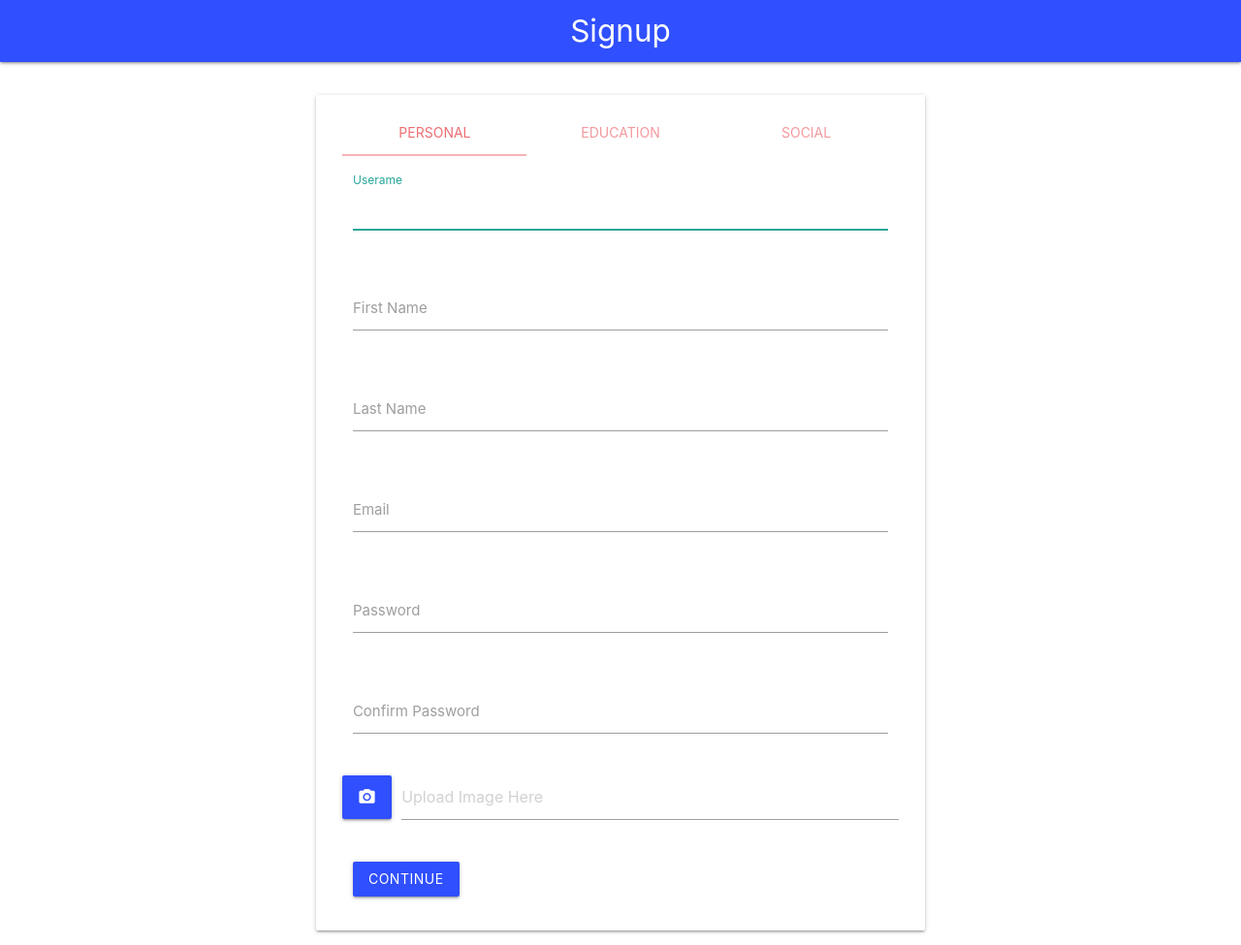
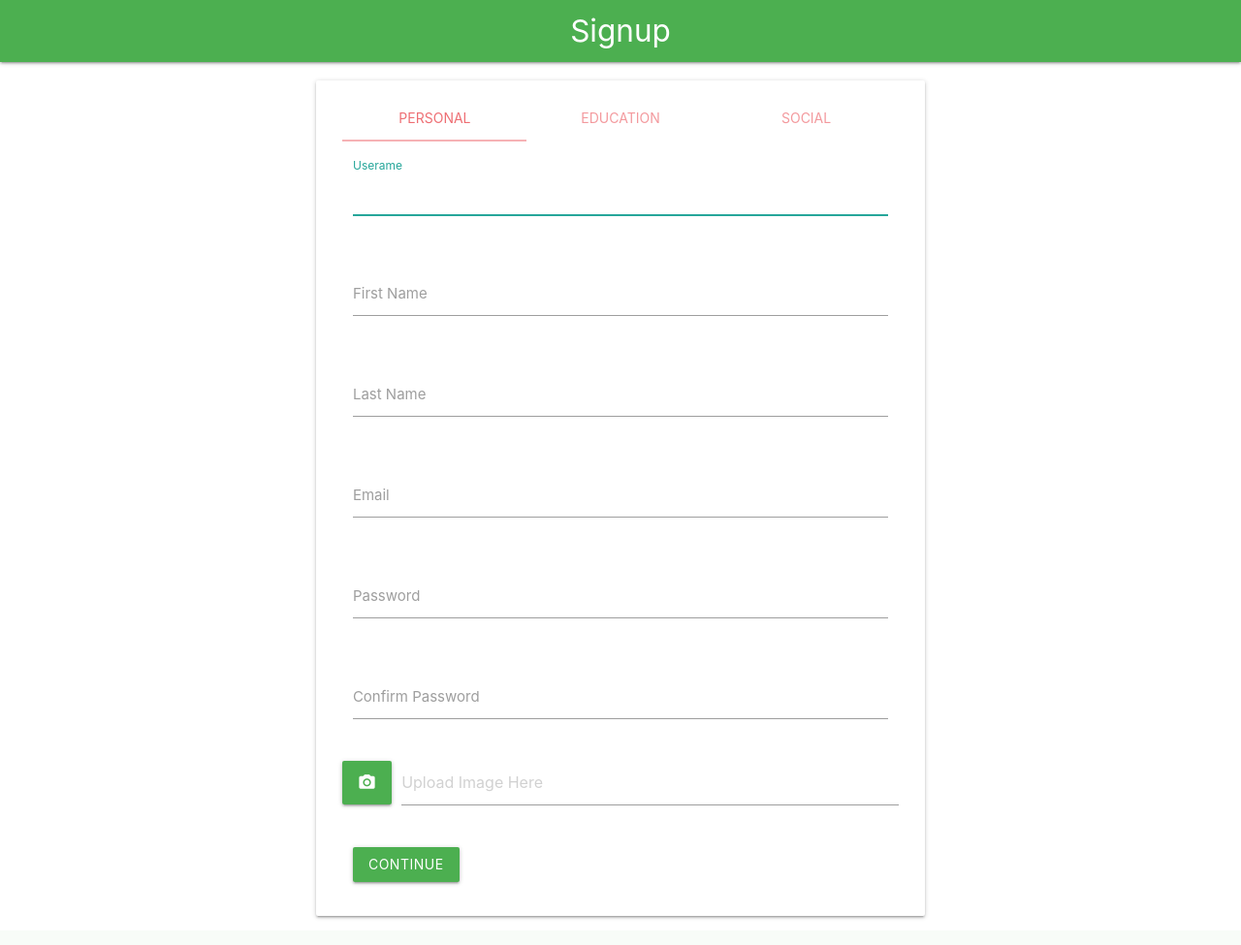
Before and after one commit to ShivsTKD/AlumGal, a Flask app: page /signup in a window 1280 px wide. Shown: the whole page at 97% size. After the commit the page ends 948 px from the top, so only its background shows below. Run offline with Flask 2, Linux system fonts and the light colour scheme; some libraries are stand-ins or nearby versions.

Commit message:
Minor CSS changes

```diff
--- a/App/templates/layout.html
+++ b/App/templates/layout.html
@@ -19,7 +19,7 @@
     </style>
   </head>
   <body>
-    <nav class="indigo accent-4" style="position: fixed; z-index: 1;">
+    <nav class="green" style="position: fixed; z-index: 1;">
       <div class="nav-wrapper">
         <a href="/" class="brand-logo center">{% block page %}{% endblock %}</a>
         <div class="nav-wrapper">
--- a/App/templates/signup.html
+++ b/App/templates/signup.html
@@ -7,7 +7,7 @@
 {{ super() }}
 
 {% block content %}
-<main class="container" style="padding-top: 5em;">
+<main class="container" style="padding-top: 4em;">
     <form id="signupform" class="card" method="post" action="/signup" enctype="multipart/form-data" style="padding: 1em;">
         <div class="row">
             <div class="col s12">
@@ -55,7 +55,7 @@
                     </div>
                     <div class="row">
                         <div class="file-field input-field">
-                            <div class="btn indigo accent-4">
+                            <div class="btn green">
                                 <i class="material-icons">camera_alt</i>
                                 {{ form.img(class="validate", accept="image/*") }}
                             </div>
@@ -64,7 +64,7 @@
                             </div>
                         </div>
                     </div>
-                    <a class="waves-effect waves-light btn indigo accent-4" href="#education-info" onclick="E_Tab()">Continue</a>
+                    <a class="waves-effect waves-light btn green" href="#education-info" onclick="E_Tab()">Continue</a>
                 </div>
 
 
@@ -99,12 +99,12 @@
                             <label for="year">Graduation Year</label>
                         </div>
                     </div>
-                    <a class="waves-effect waves-light btn indigo accent-4" href="#social-info" onclick="S_Tab()">Continue</a>
+                    <a class="waves-effect waves-light btn green" href="#social-info" onclick="S_Tab()">Continue</a>
                 </div>
 
                 <div id="social-info" class="col s12">
-                    <div class="section center indigo-text ">Link Your Social Media Accounts To Connect With Each Other</div>
-                    <div class="divider deep-orange lighten-1" style="margin-bottom: 1em;"></div>
+                    <div class="section center">Link Your Social Media Accounts To Connect With Each Other</div>
+                    <div class="divider green" style="margin-bottom: 1em;"></div>
                     <div class="row">
                         <div class="input-field col s12">
                             <i class="fa fa-facebook prefix"></i>
@@ -127,7 +127,7 @@
                         </div>
                     </div>
 
-                    <button class="btn waves-effect waves-light indigo accent-4 type="submit" >
+                    <button class="btn waves-effect waves-light green" type="submit" >
                         Submit
                         <i class="material-icons right">send</i>
                     </button>
```
